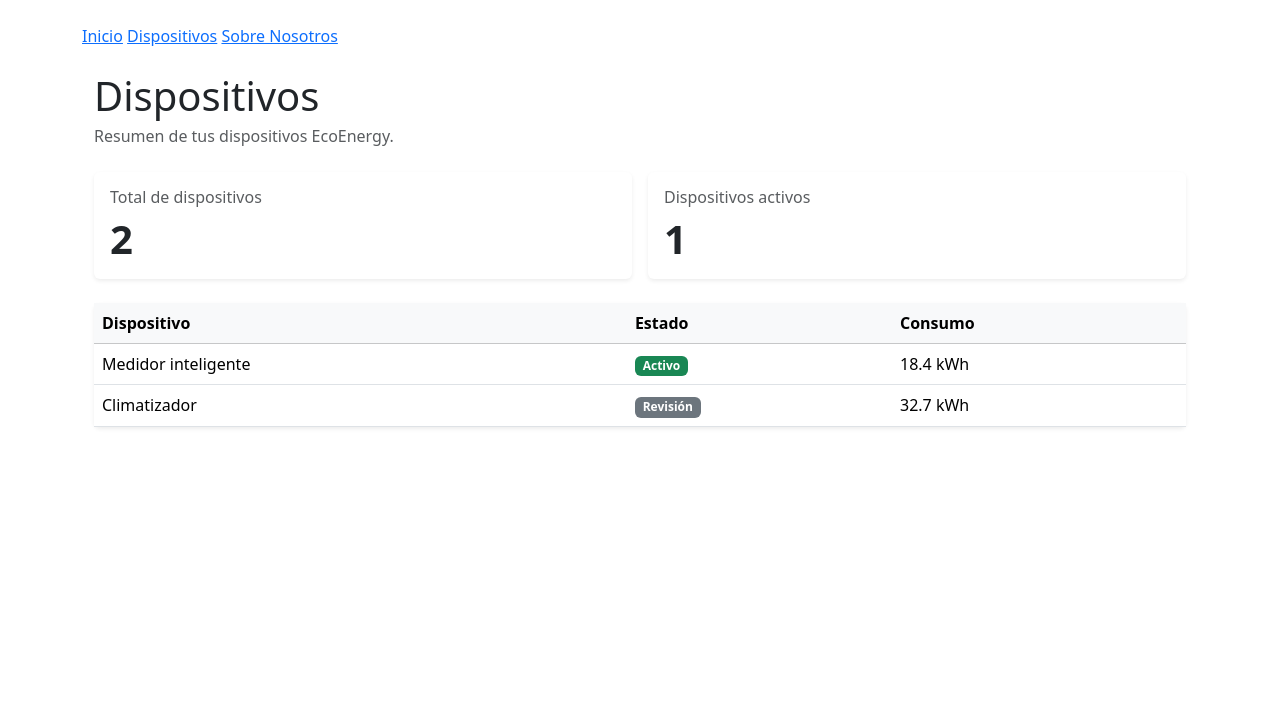
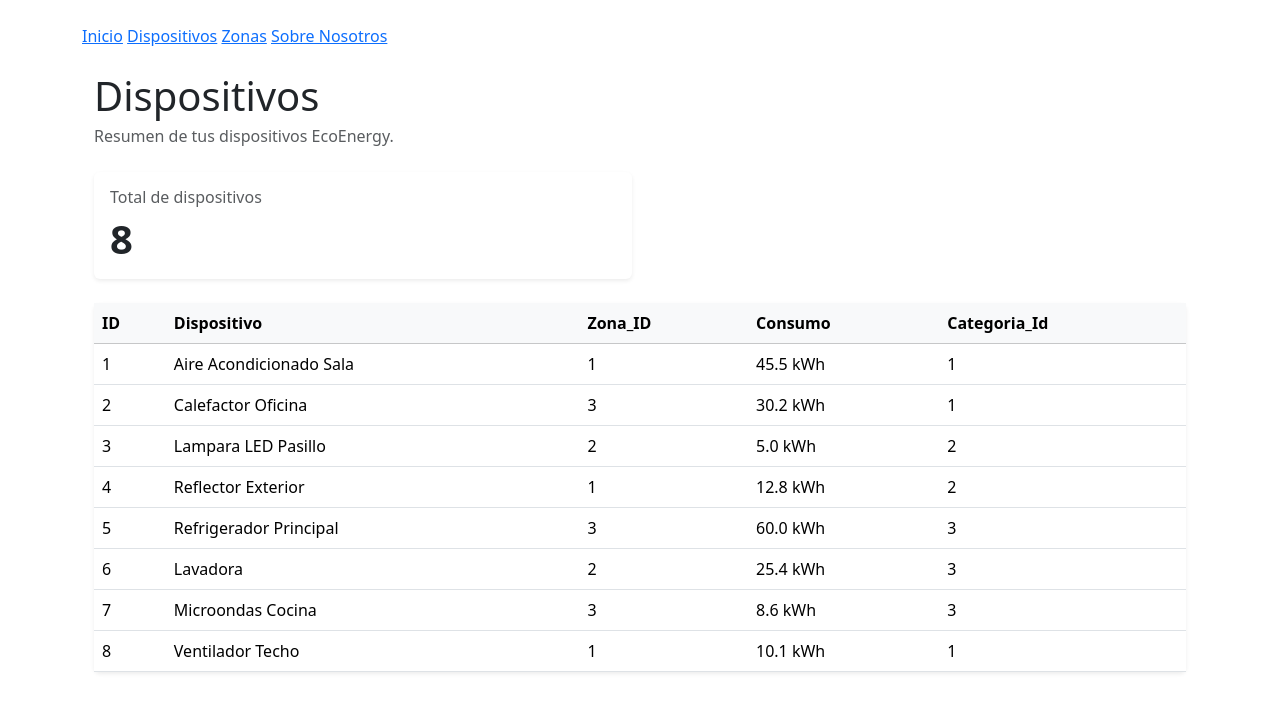
Before and after one commit to amaruprog14/django-p2c1-MarinAmaru, a Django app: page /dispositivos/ in a window 1280 px wide. Shown: the top 712 px of the page. Run offline with Django 5.2, Linux system fonts and the light colour scheme; some libraries are stand-ins or nearby versions.

Commit message:
Terminado Boceto 1, falta terminar el Boceto 2

```diff
--- a/data/dispositivos.json
+++ b/data/dispositivos.json
@@ -1,14 +1,59 @@
+
     [
         {
-        "id": 1,
-        "nombre": "Medidor inteligente",
-        "estado": "Activo",
-        "consumo_kwh": 18.4
+          "id": 1,
+          "nombre": "Aire Acondicionado Sala",
+          "consumo_kwh": 45.5,
+          "zona_id": 1,
+          "categoria_id": 1
         },
         {
-        "id": 2,
-        "nombre": "Climatizador",
-        "estado": "Revisión",
-        "consumo_kwh": 32.7
+          "id": 2,
+          "nombre": "Calefactor Oficina",
+          "consumo_kwh": 30.2,
+          "zona_id": 3,
+          "categoria_id": 1
+        },
+        {
+          "id": 3,
+          "nombre": "Lampara LED Pasillo",
+          "consumo_kwh": 5.0,
+          "zona_id": 2,
+          "categoria_id": 2
+        },
+        {
+          "id": 4,
+          "nombre": "Reflector Exterior",
+          "consumo_kwh": 12.8,
+          "zona_id": 1,
+          "categoria_id": 2
+        },
+        {
+          "id": 5,
+          "nombre": "Refrigerador Principal",
+          "consumo_kwh": 60.0,
+          "zona_id": 3,
+          "categoria_id": 3
+        },
+        {
+          "id": 6,
+          "nombre": "Lavadora",
+          "consumo_kwh": 25.4,
+          "zona_id": 2,
+          "categoria_id": 3
+        },
+        {
+          "id": 7,
+          "nombre": "Microondas Cocina",
+          "consumo_kwh": 8.6,
+          "zona_id": 3,
+          "categoria_id": 3
+        },
+        {
+          "id": 8,
+          "nombre": "Ventilador Techo",
+          "consumo_kwh": 10.1,
+          "zona_id": 1,
+          "categoria_id": 1
         }
-    ]
+      ]
--- a/dispositivos/services.py
+++ b/dispositivos/services.py
@@ -1,5 +1,6 @@
 import json
 from django.conf import settings
+from django.shortcuts import render
 
 def cargar_dispositivos():
     ruta = settings.BASE_DIR / "data" / "dispositivos.json"
@@ -11,12 +12,22 @@ def cargar_dispositivos():
         raise ValueError("Se esperaba una lista de dispositivos")
     return datos
 
-def cargar_consumos():
-    ruta = settings.BASE_DIR / "data" / "consumos.json"
+def cargar_zonas():
+    ruta = settings.BASE_DIR / "data" / "zonas.json"
 
     with ruta.open(encoding="utf-8") as archivo:
         datos = json.load(archivo)
 
     if not isinstance(datos, list):
-        raise ValueError("Se esperaba una lista de consumos")
+        raise ValueError("Se esperaba una lista de zonas")
     return datos
+
+def zonas(request):
+    zonas_data = cargar_zonas()
+    dispositivos_data = cargar_dispositivos()
+
+    for zona in zonas_data:
+        zona["dispositivos"] = [
+            d for d in dispositivos_data if d["zona_id"] == zona["id"]
+        ]
+    return render(request, "zonas.html", {"zonas": zonas_data})
--- a/dispositivos/urls.py
+++ b/dispositivos/urls.py
@@ -5,16 +5,7 @@ app_name = "dispositivos"
 
 urlpatterns = [
     path("",views.inicio,name="inicio"),
-    path(
-        "zonas/<int:zona_id>/dispositivos/",
-        views.dispositivos_zona,
-        name="por_zona",
-    ),
-    path(
-        "zonas/<str:zona_id>/dispositivos/",
-        views.ubicacion_zona,
-        name="por_zona_ubicacion",
-    ),
     path("dispositivos/", views.catalogo, name="catalogo"),
-    path("info/", views.info, name="info")
+    path("info/", views.info, name="info"),
+    path("zonas/", views.zonascatalogo, name="zonas")
 ]
--- a/dispositivos/views.py
+++ b/dispositivos/views.py
@@ -1,6 +1,6 @@
 from django.shortcuts import render
 from django.http import HttpResponse
-from .services import cargar_dispositivos, cargar_consumos
+from .services import cargar_dispositivos,cargar_zonas
 
 
 def inicio(request):
@@ -34,17 +34,31 @@ def ubicacion_zona(request,zona_id):
 
 def catalogo(request):
     dispositivos = cargar_dispositivos()
-    activos = sum(
-        1 for item in dispositivos
-        if item["estado"] == "Activo"
-    )
+
     contexto = {
         "dispositivos": dispositivos,
         "total": len(dispositivos),
-        "total_activos": activos,
+
     }
     return render(
         request, "dispositivos/catalogo.html", contexto
+    )
+
+def zonascatalogo(request):
+    zonas = cargar_zonas()
+    dispositivos = cargar_dispositivos()
+
+    for zona in zonas:
+        zona["dispositivos"] = [
+            d for d in dispositivos if d["zona_id"] == zona["id"]
+        ]
+
+    contexto = {
+        "zonas": zonas,
+        "total": len(zonas),
+    }
+    return render(
+        request, "dispositivos/zonas.html", contexto
     )
 
 def info(request):
--- a/templates/base.html
+++ b/templates/base.html
@@ -11,6 +11,7 @@
     <nav>
         <a href="{% url 'dispositivos:inicio' %}">Inicio</a>
         <a href="{% url 'dispositivos:catalogo' %}">Dispositivos</a>
+        <a href="{% url 'dispositivos:zonas' %}">Zonas</a>
         <a href="{% url 'dispositivos:info' %}">Sobre Nosotros</a>
     </nav>
     <main>{% block content %}{% endblock %}</main>
--- a/templates/dispositivos/catalogo.html
+++ b/templates/dispositivos/catalogo.html
@@ -19,14 +19,7 @@
             </div>
         </div>
 
-        <div class="col-md-6">
-            <div class="card h-100 shadow-sm border-0">
-                <div class="card-body">
-                    <h2 class="h6 text-muted">Dispositivos activos</h2>
-                    <p class="display-6 fw-semibold mb-0">{{ total_activos }}</p>
-                </div>
-            </div>
-        </div>
+
     </div>
 
     {% if dispositivos %}
@@ -36,21 +29,22 @@
                     <table class="table table-hover align-middle mb-0">
                         <thead class="table-light">
                             <tr>
+                                <th scope="col">ID</th>
                                 <th scope="col">Dispositivo</th>
-                                <th scope="col">Estado</th>
+                                <th scope="col">Zona_ID</th>
                                 <th scope="col">Consumo</th>
+                                <th scope="col">Categoria_Id</th>
                             </tr>
                         </thead>
                         <tbody>
                             {% for dispositivo in dispositivos %}
                                 <tr>
+                                    <td>{{ dispositivo.id }}</td>
                                     <td>{{ dispositivo.nombre }}</td>
-                                    <td>
-                                        <span class="badge {% if dispositivo.estado == 'Activo' %}text-bg-success{% else %}text-bg-secondary{% endif %}">
-                                            {{ dispositivo.estado }}
-                                        </span>
-                                    </td>
+                                    <td>{{ dispositivo.zona_id }}</td>
                                     <td>{{ dispositivo.consumo_kwh }} kWh</td>
+                                    <td>{{ dispositivo.categoria_id }}</td>
+
                                 </tr>
                             {% endfor %}
                         </tbody>
```
Also changed, not shown: data/categorias.json (added, +17 -0 lines), data/consumos.json (deleted, +0 -18 lines), data/zonas.json (added, +17 -0 lines), templates/dispositivos/zonas.html (added, +35 -0 lines).
